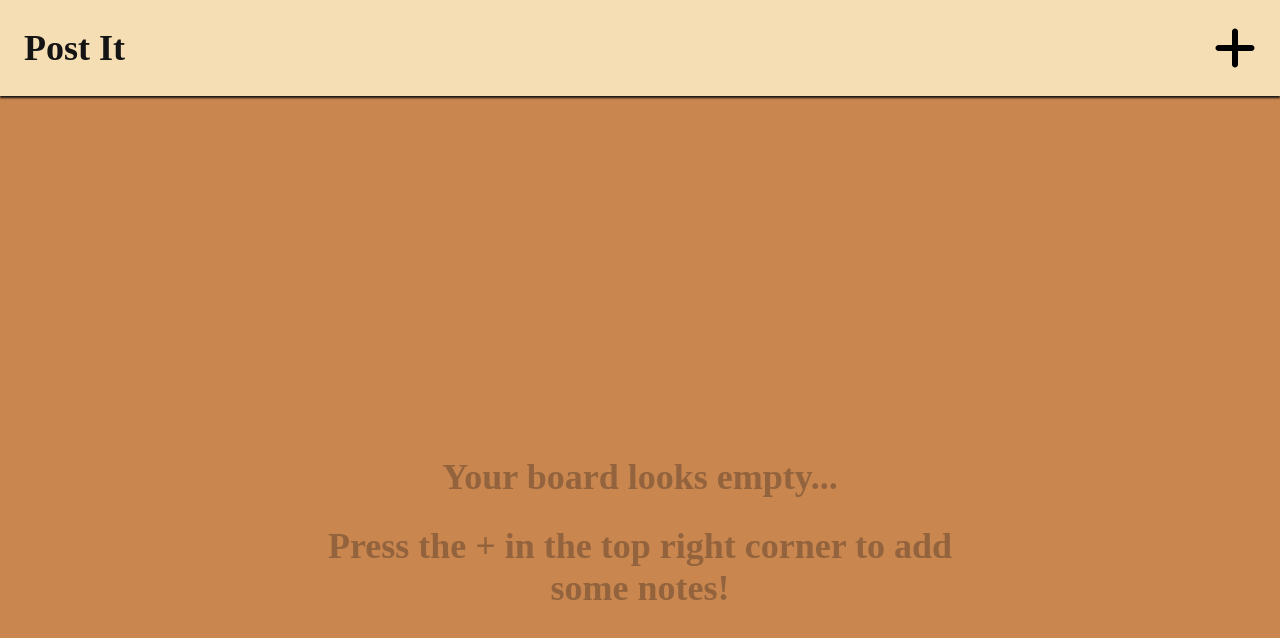
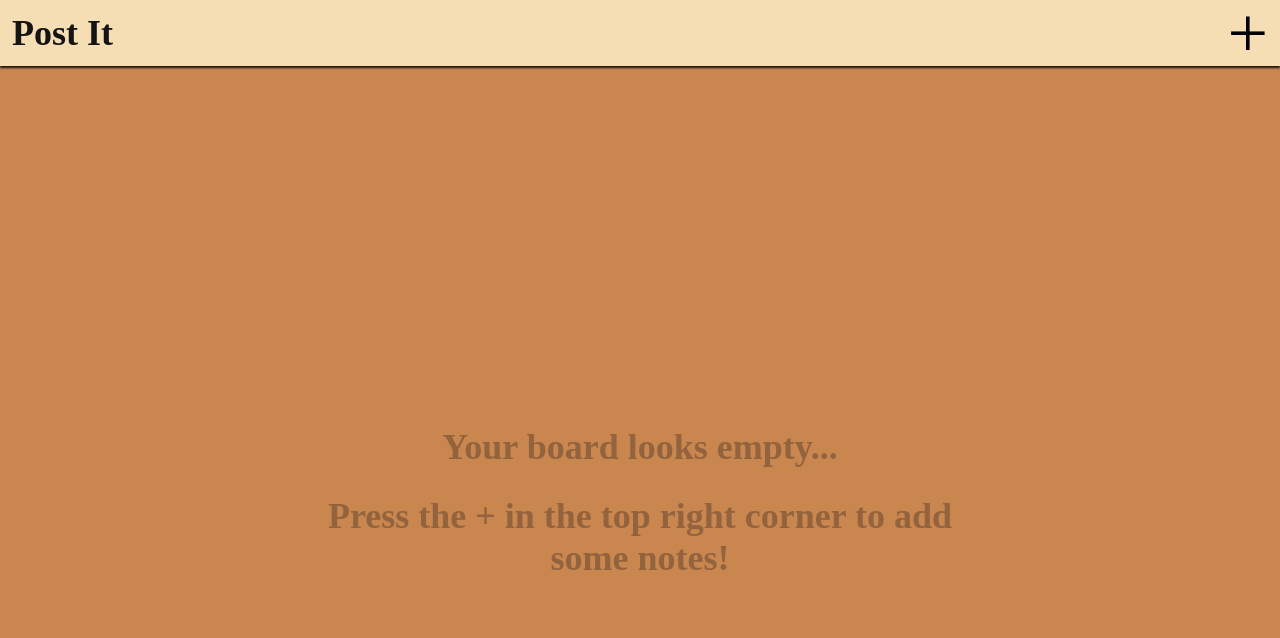
Before and after one commit to ellsaw/react-postits, a React (Vite) app: page / in a window 1280 px wide. Shown: the top 638 px of the page. Built offline with nearby package versions, Linux system fonts and the light colour scheme; a web font is replaced by a local one.

Commit message:
remove font awesome

```diff
--- a/package.json
+++ b/package.json
@@ -10,11 +10,6 @@
     "preview": "vite preview"
   },
   "dependencies": {
-    "@fortawesome/fontawesome-svg-core": "^6.7.2",
-    "@fortawesome/free-brands-svg-icons": "^6.7.2",
-    "@fortawesome/free-regular-svg-icons": "^6.7.2",
-    "@fortawesome/free-solid-svg-icons": "^6.7.2",
-    "@fortawesome/react-fontawesome": "^0.2.2",
     "react": "^19.0.0",
     "react-dom": "^19.0.0"
   },
--- a/src/App.jsx
+++ b/src/App.jsx
@@ -1,7 +1,5 @@
 import Board from "./components/Board"
 import NewPostIt from "./components/newPostit"
-import { FontAwesomeIcon } from '@fortawesome/react-fontawesome'
-import { faPlus } from '@fortawesome/free-solid-svg-icons'
 import { useEffect, useState } from "react"
 
 function App() {
@@ -17,8 +15,8 @@ function App() {
     <NewPostIt visible={showForm} setVisible={setShowForm}/>
       <header>
         <h1>Post It</h1>
-        <button onClick={() => {setShowForm(true)}}>
-          <FontAwesomeIcon icon={faPlus} size='2x'/>
+        <button onClick={() => {setShowForm(true)}} aria-label="New note">
+          +
         </button>
       </header>
       <main>
--- a/src/components/PostIt.jsx
+++ b/src/components/PostIt.jsx
@@ -1,6 +1,3 @@
-import { FontAwesomeIcon } from '@fortawesome/react-fontawesome'
-import { faXmark } from '@fortawesome/free-solid-svg-icons'
-
 export default function PostIt({ content, noteColor, coordX, coordY, mouseDown, deleteButtonClick }) {
   return (
     <>
@@ -13,8 +10,8 @@ export default function PostIt({ content, noteColor, coordX, coordY, mouseDown,
         }}
         onMouseDown={mouseDown}
       >
-        <button onClick={deleteButtonClick}>
-          <FontAwesomeIcon icon={faXmark} />
+        <button onClick={deleteButtonClick} aria-label="Delete note">
+          ×
         </button>
         <p>{content}</p>
       </div>
--- a/src/index.css
+++ b/src/index.css
@@ -32,7 +32,7 @@ body{
 }
 
 header{
-  padding: 1em;
+  padding: 0.5em;
   background-color: wheat;
   box-shadow: 0px 2px 2px var(--black);
   display: flex;
@@ -42,6 +42,11 @@ header{
 
 h1{
   font-size: var(--text-lg);
+}
+
+header button{
+  font-size: 3em;
+  line-height: 0;
 }
 
 .board{
@@ -81,6 +86,9 @@ h1{
   float: right;
   padding-left: 0.5em;
   padding-bottom: 0.5em;
+  line-height: 0.5;
+  font-size: 1.5em;
+  font-weight: 900;
 }
 
 .add-postit-overlay{
```
Also changed, not shown: 1 other file (tests, documents, lock files or other folders).
